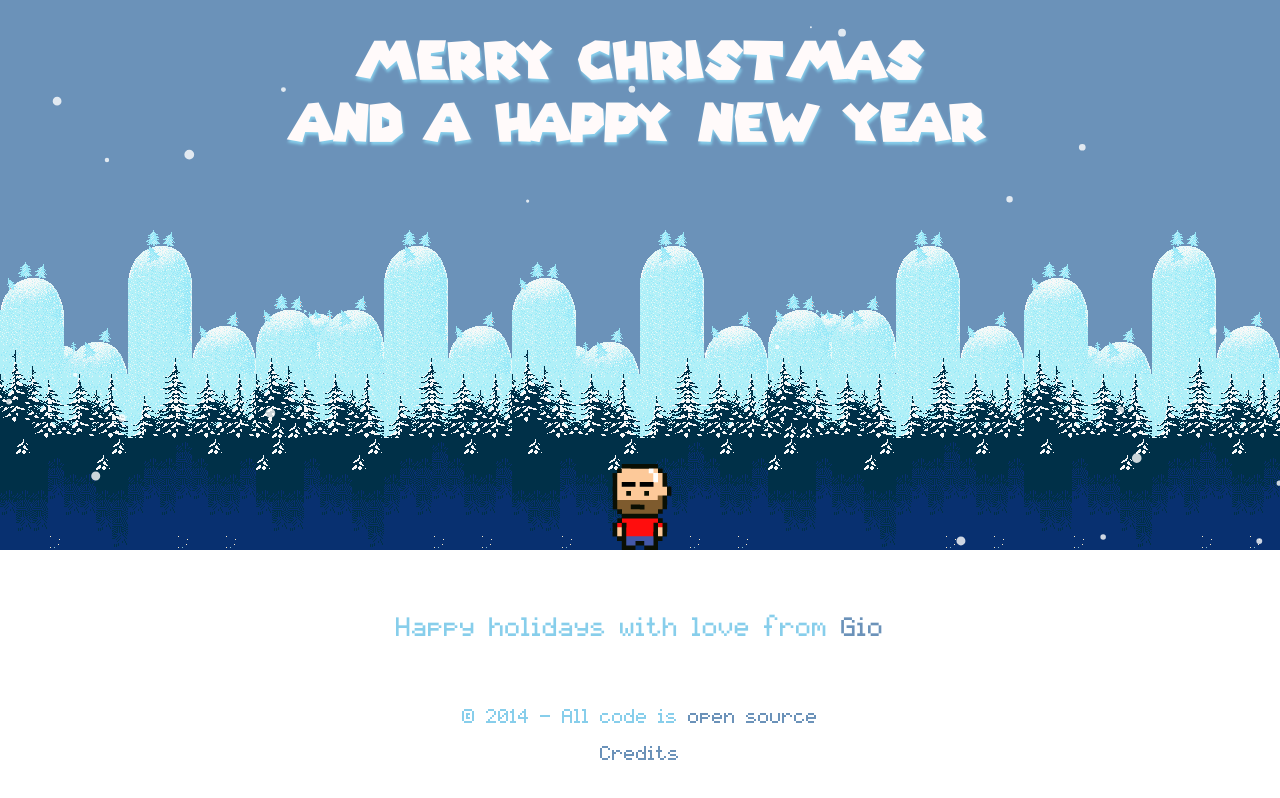
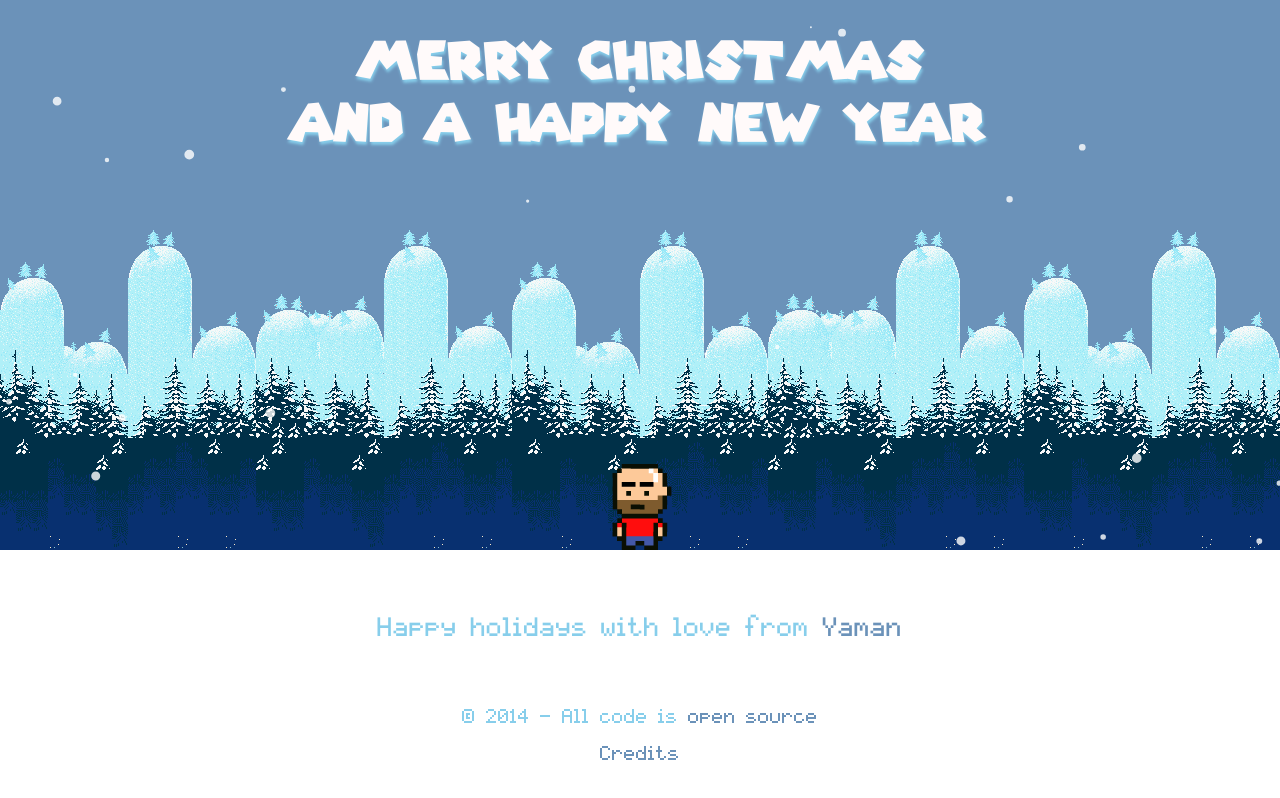
Before and after one commit to parasheryaman19/AE_Team_Christmas, a plain HTML site: page index.html in a window 1280 px wide. Drawn offline with Linux system fonts and the light colour scheme.

Commit message:
Update index.html

```diff
--- a/index.html
+++ b/index.html
@@ -2,7 +2,7 @@
 <html xmlns="http://www.w3.org/1999/xhtml"
       xmlns:fb="http://ogp.me/ns/fb#">
   <head>
-      <title>Season Greetings by mokagio</title>
+      <title>Season Greetings by Yaman</title>
       <link rel="stylesheet" type="text/css" href="style.css">
       <meta property="og:image" content="https://raw.githubusercontent.com/mokagio/merry-christmas/gh-pages/og-image.png" />
   </head>
@@ -10,7 +10,7 @@
     <canvas id="canvas"></canvas>
     <div id="content">
       <p>
-        Happy holidays with love from <a href="http://www.giovannilodi.com" target="_blank">Gio</a>
+        Happy holidays with love from <a href="" target="_blank">Yaman</a>
       </p>
       <p class="smaller">
         &copy; 2014 - All code is <a href="https://github.com/mokagio/merry-christmas" target="_blank">open source</a>
```
